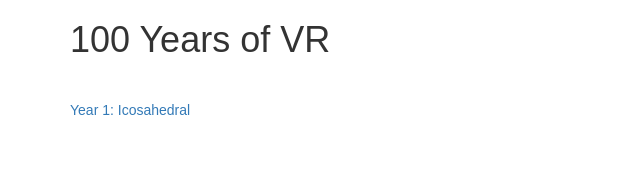
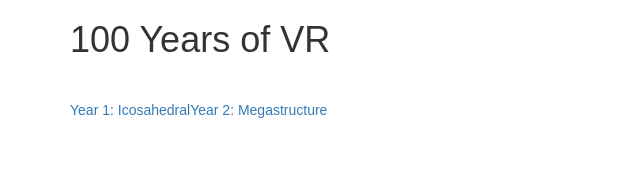
Before and after one commit to thetylerwolf/100yearsofvr, a React app: page / in a window 1280 px wide. Shown: the top 192 px of the page, without its empty margins (0-640 px from the left). Built offline with nearby package versions, Linux system fonts and the light colour scheme.

Commit message:
added year

```diff
--- a/src/years/index.js
+++ b/src/years/index.js
@@ -1,5 +1,7 @@
 let years = [{
   name: 'Icosahedral'
+},{
+  name: 'Megastructure'
 }]
 
 export default years
```
